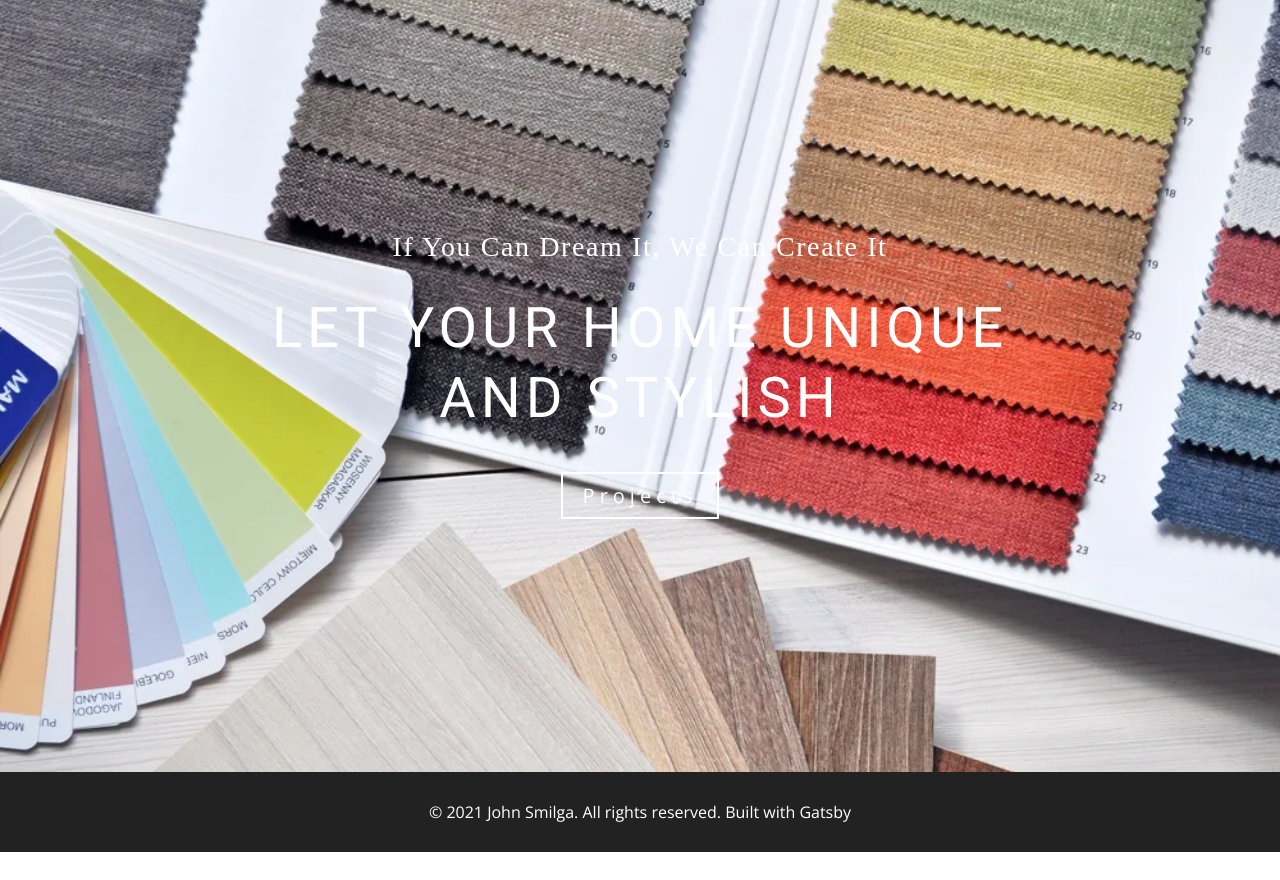
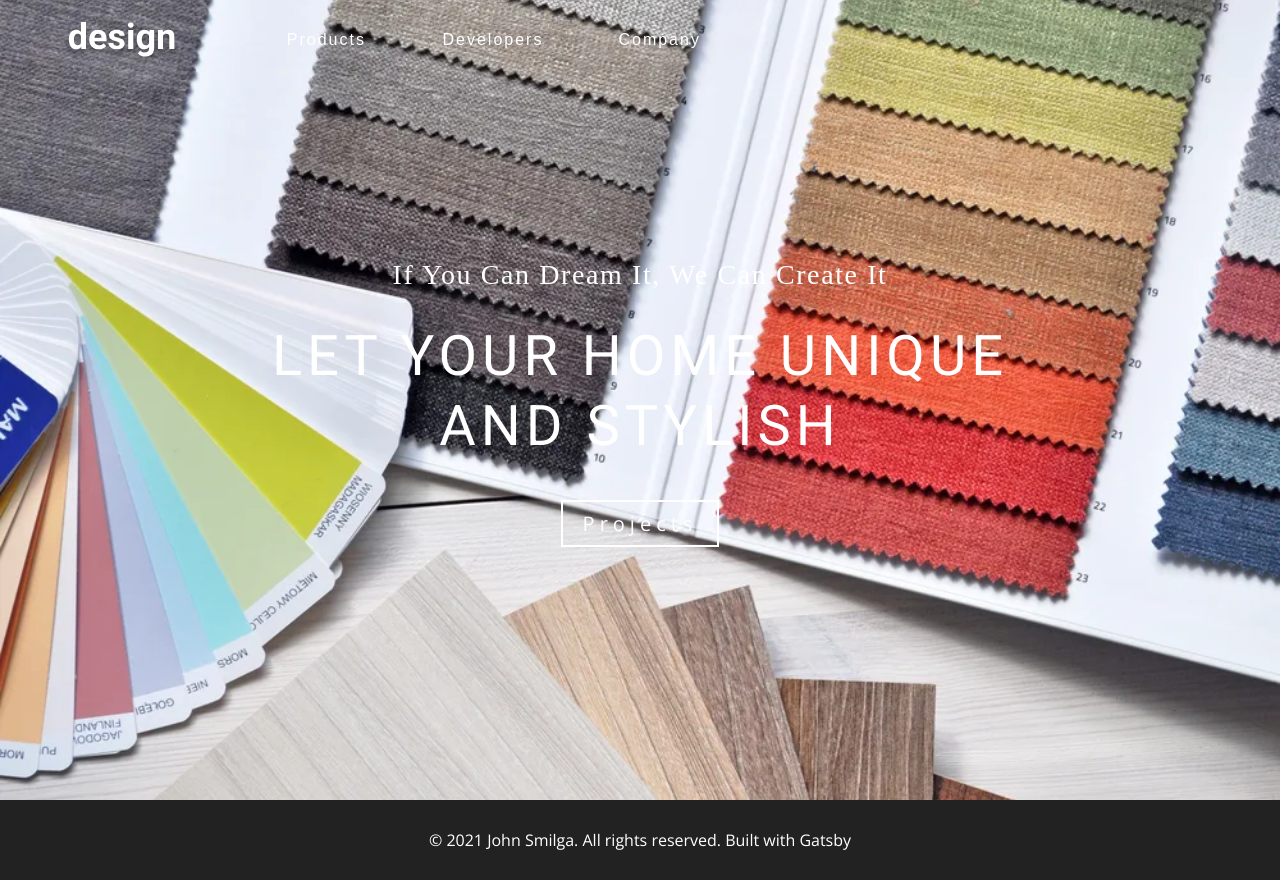
Before and after one commit to sweeptic/gatsby-design-project, a Gatsby site: page / in a window 1280 px wide. Before the commit the page ends 852 px from the top, so only its background shows below. Built offline with nearby package versions, Linux system fonts and the light colour scheme; Gatsby itself is replaced by a stand-in of ours.

Commit message:
12. navbar component

```diff
--- a/src/components/Navbar.js
+++ b/src/components/Navbar.js
@@ -6,7 +6,31 @@ import { Link } from "gatsby"
 import NavLink from "./NavLink"
 
 const Navbar = () => {
-  return <h2>navbar component</h2>
+  return (
+    <Wrapper>
+      <div className="nav-center">
+        <div className="nav-header">
+          <Link to="/">
+            <img src={logo} alt="design"></img>
+          </Link>
+          <button className="toggle-btn">
+            <GoThreeBars />
+          </button>
+        </div>
+        <ul className="nav-links">
+          <li>
+            <button>Products</button>
+          </li>
+          <li>
+            <button>Developers</button>
+          </li>
+          <li>
+            <button>Company</button>
+          </li>
+        </ul>
+      </div>
+    </Wrapper>
+  )
 }
 
 const Wrapper = styled.nav`
```
